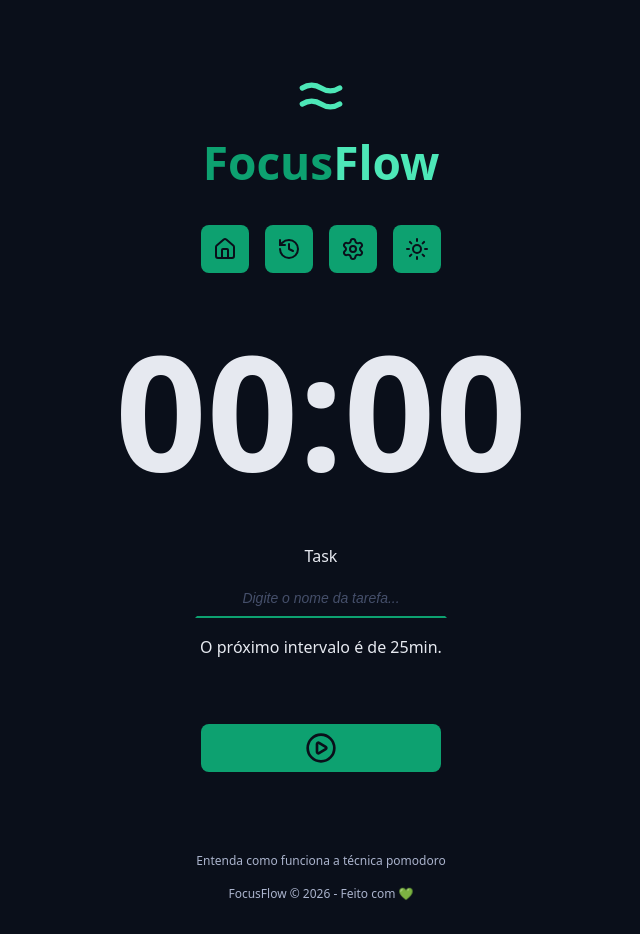
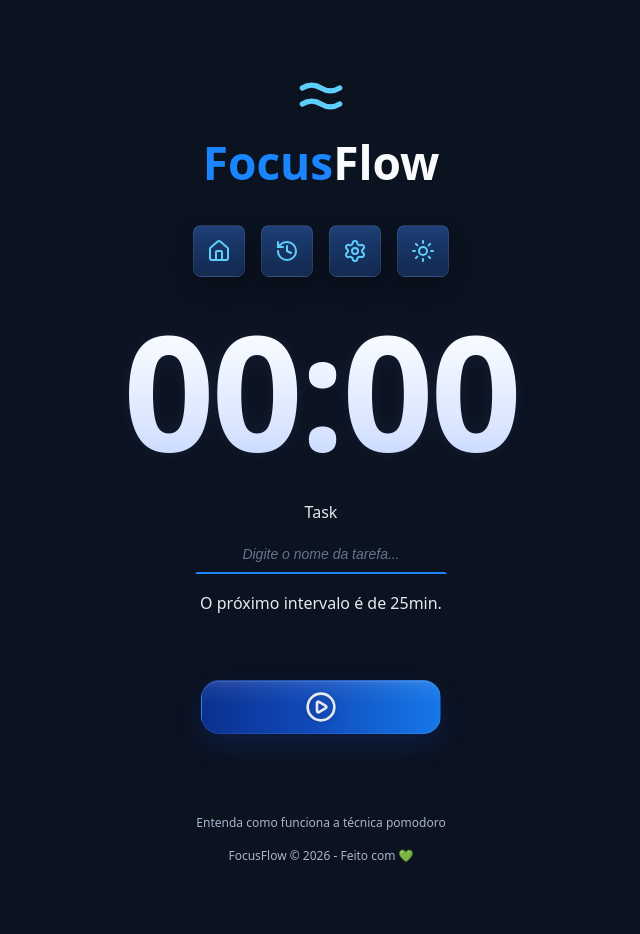
Before and after one commit to Lourenco-Braga/focus-flow, a React (Vite) app: page / in a window 1280 px wide. Shown: the whole page, without its empty margins (319-959 px from the left). After the commit the page ends 896 px from the top, so only its background shows below. Built offline with nearby package versions, Linux system fonts and the light colour scheme.

Commit message:
changing project colors

```diff
--- a/src/components/Countdown/styles.module.css
+++ b/src/components/Countdown/styles.module.css
@@ -1,6 +1,13 @@
 .container {
     font-size: clamp(8rem, 25vw, 16rem);
-    font-weight: bold;
+    font-weight: 600;
+    line-height: 1;
+    letter-spacing: -0.02em;
     text-align: center;
-    line-height: 1.3;
+    user-select: none;
+    background: var(--countdown-gradient);
+    -webkit-background-clip: text;
+    background-clip: text;
+    -webkit-text-fill-color: transparent;
+    filter: var(--countdown-shadow);
 }
--- a/src/components/DefaultButton/styles.module.css
+++ b/src/components/DefaultButton/styles.module.css
@@ -1,33 +1,90 @@
 .button {
-    border: none;
-    background: var(--primary);
-    color: var(--text-over-primary);
+    position: relative;
+    overflow: hidden;
+
     display: flex;
     align-items: center;
     justify-content: center;
+
     min-width: 24rem;
-    padding: 0.8rem;
-    border-radius: 0.8rem;
+    padding: 1rem;
+
     margin: 4.8rem 0;
+
+    border: 1px solid rgba(255, 255, 255, 0.08);
+    border-radius: 1.8rem;
+
     cursor: pointer;
-    transition: all 0.1s ease-in-out;
+
+    color: var(--text-over-primary);
+
+    background: linear-gradient(
+        90deg,
+        #0b308f 0%,
+        #1049b9 45%,
+        #1678e9 100%
+    );
+
+    box-shadow:
+        0 12px 28px rgba(19, 69, 184, 0.22),
+        inset 0 1px 0 rgba(255, 255, 255, 0.10);
+
+    transition:
+        transform .18s ease,
+        box-shadow .18s ease,
+        filter .18s ease;
+}
+
+.button::before {
+    content: "";
+
+    position: absolute;
+
+    top: 0;
+    left: 0;
+    right: 0;
+
+    height: 45%;
+
+    background: linear-gradient(
+        180deg,
+        rgba(255,255,255,.12) 0%,
+        rgba(255,255,255,.05) 35%,
+        transparent 100%
+    );
+
+    pointer-events: none;
 }
 
 .button svg {
     width: 3.2rem;
     height: 3.2rem;
+    color: var(--text-over-primary-dark);
+    filter: drop-shadow(0 1px 2px rgba(0,0,0,.20));
 }
 
 .button:hover {
-    filter: brightness(80%);
+    transform: translateY(-2px);
+
+    box-shadow:
+        0 16px 34px rgba(19, 69, 184, 0.30),
+        inset 0 1px 0 rgba(255,255,255,.14);
+
+    filter: brightness(1.03);
 }
 
-.green {
-    background: var(--primary);
-    color: var(--text-over-primary);
+.button:active {
+    transform: translateY(1px);
+
+    box-shadow:
+        0 8px 18px rgba(19, 69, 184, 0.18),
+        inset 0 2px 6px rgba(0,0,0,.10);
 }
 
 .red {
-    background: var(--error);
-    color: var(--text-over-error);
+    background: linear-gradient(
+        90deg,
+        #D92D20 0%,
+        #F04438 100%
+    );
 }
--- a/src/components/Logo/styles.module.css
+++ b/src/components/Logo/styles.module.css
@@ -17,10 +17,7 @@
     text-decoration: none;
     color: var(--primary);
     transition: all 0.2s ease-in-out;
-}
-
-.logoLink:hover {
-    filter: brightness(0.8);
+    cursor: default;
 }
 
 .logoLink svg {
@@ -31,5 +28,5 @@
 }
 
 .logoLink span {
-    color: var(--primary-light);
+    color: var(--gray-100);
 }
--- a/src/components/Menu/styles.module.css
+++ b/src/components/Menu/styles.module.css
@@ -10,20 +10,29 @@
   align-items: center;
   justify-content: center;
   text-decoration: none;
-    background: var(--primary);
+  background: linear-gradient(180deg,#1F4178 0%,#183667 35%,#142A50 100%);
   color: var(--text-over-primary);
-    transition: all 0.2s ease-in-out;
-    padding: 1.2rem;
+  transition: all 0.25s ease-in-out;
+  padding: 1.3rem;
+  border: 1px solid rgba(255, 255, 255, 0.08);
+  box-shadow: 0 10px 25px rgba(0, 0, 0, 0.25);
   border-radius: 0.8rem;
-
 }
 
 .menuLink:hover {
-    filter: brightness(0.8);
+  background: #1c3768;
+  border-color: rgba(96, 165, 250, 0.35);
+  transform: translateY(-2px);
+  box-shadow: 0 18px 35px rgba(0, 0, 0, 0.35);
 }
 
 .menuLink svg {
   width: 2.4rem;
   height: 2.4rem;
   transition: all 0.2s ease-in-out;
+  color: var(--primary-light);
 }
+
+.menuLink:hover svg{
+    color:#A8D2FF;
+}
--- a/src/styles/theme.css
+++ b/src/styles/theme.css
@@ -1,25 +1,34 @@
 :root {
-    --gray-100: #e6e9f0;
-    --gray-200: #cdd3e1;
-    --gray-300: #aab3cc;
-    --gray-400: #555f7d;
-    --gray-500: #454f6a;
-    --gray-600: #363d56;
-    --gray-700: #272f43;
-    --gray-800: #181f2e;
-    --gray-900: #0a0f1a;
+  --gray-100: #f8fafc;
+  --gray-200: #e2e8f0;
+  --gray-300: #cbd5e1;
+  --gray-400: #94a3b8;
+  --gray-500: #64748b;
+  --gray-600: #475569;
+  --gray-700: #334155;
+  --gray-800: #1e293b;
+  --gray-900: #0b1220;
 
-    --primary-light: #4de7b7;
-    --primary: #0da170;
-    --primary-dark: #065f46;
+  --primary-light: #60cefa;
+  --primary: #1a85ff;
+  --primary-dark: #1e40af;
 
-    --link-color: #10b981;
-    --link-hover: #0b8a60;
+  --link-color: #60a5fa;
+  --link-hover: #93c5fd;
 
   --success: #22c55e;
-    --warning: #eab308;
-    --error: #991b1b;
-    --info: #0ea5e9;
+  --warning: #f59e0b;
+  --error: #ef4444;
+  --info: #38bdf8;
+
+  --countdown-gradient: linear-gradient(
+    180deg,
+    #FFFFFF 0%,
+    #F4F8FF 25%,
+    #DCE7FF 70%,
+    #C6D7FF 100%
+    );
+    --countdown-shadow: drop-shadow(0 0 10px rgba(120,170,255,.08));
 
   --text-over-primary: #0a0f1a;
   --text-over-primary-dark: #e6e9f0;
@@ -47,8 +56,15 @@
   --gray-800: #cdd3e1;
   --gray-900: #e6e9f0;
 
-    --text-default: #0a0f1a
-    --text-muted: #272f43;
+  --text-default: #0a0f1a --text-muted: #272f43;
+
+  --countdown-gradient: linear-gradient(
+    180deg,
+    #0F172A 0%,
+    #1E293B 40%,
+    #334155 100%
+    );
+    --countdown-shadow: none;
 
   --link-color: #0b8a60;
   --link-hover: #065f46;
```
Lines whose indentation alone changed are shown as unchanged.
